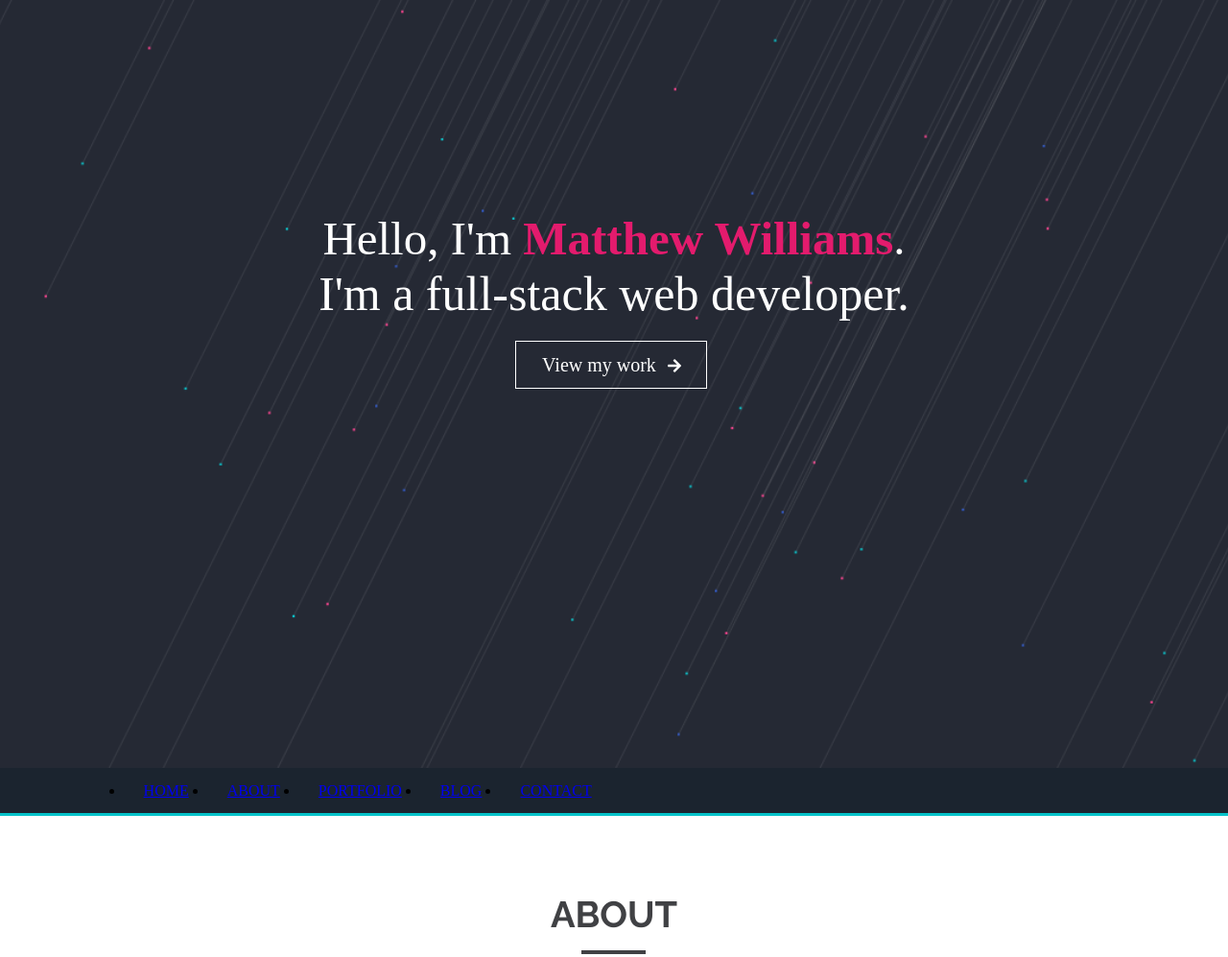
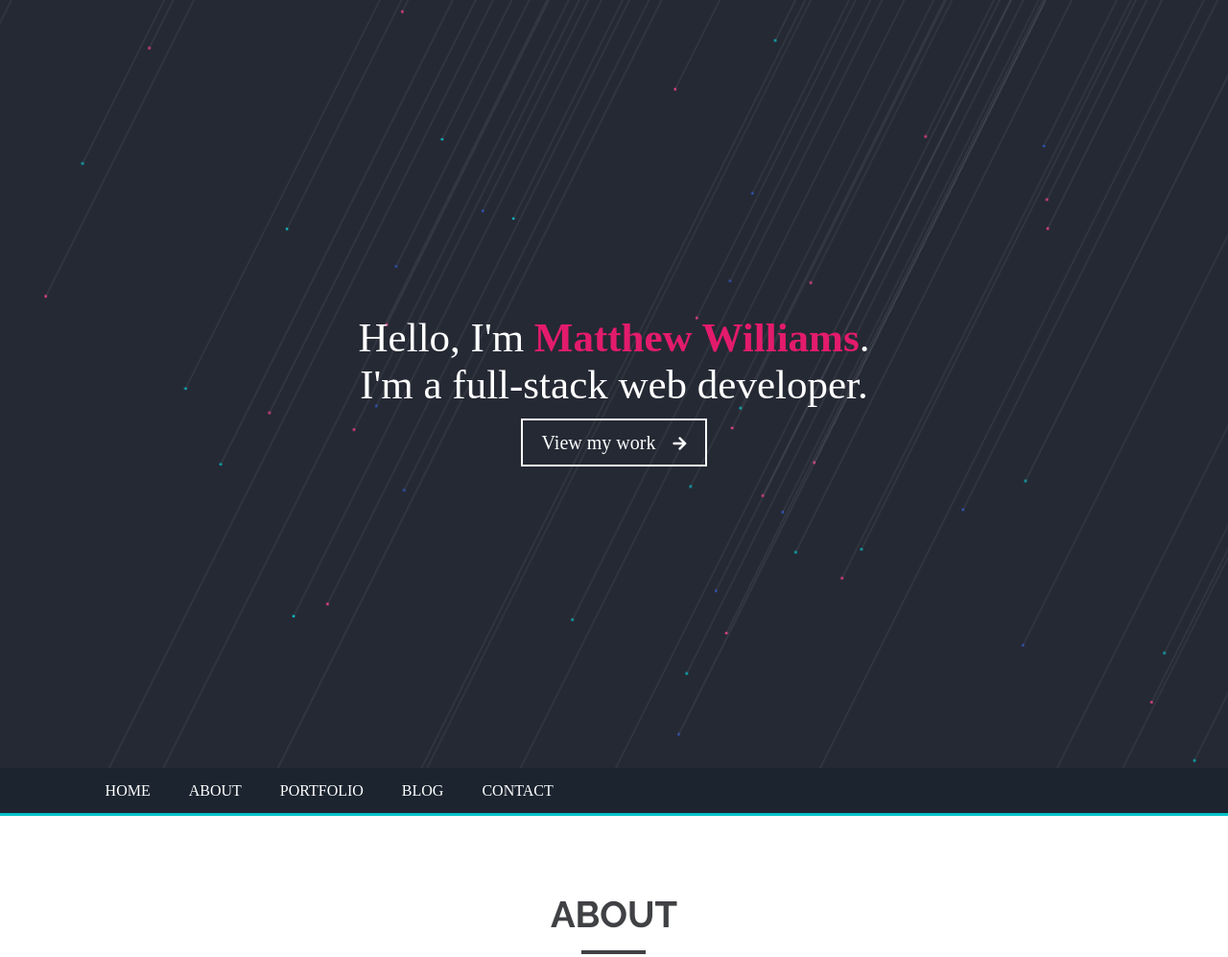
Before and after one commit to Abdurauf1/matthew-williams-website-layout, a plain HTML site: page index.html in a window 1280 px wide. Shown: the top 997 px of the page at 96% size. Drawn offline with Linux system fonts and the light colour scheme; a web font is replaced by a local one.

Commit message:
fix: header and navigation bar

```diff
--- a/index.html
+++ b/index.html
@@ -13,32 +13,41 @@
 
 <body>
     <!-- header -->
-    <div class="bg-image" id="section1">
-        <div class="container">
-            <div class="header">
-                <p class="about-me">Hello, I'm <span class="my-name">Matthew Williams</span>.</p>
-                <p class="who-am-i">I'm a full-stack web developer.</p>
-                <button href="#section2" class="navbar-nav header-button navbar navbar-expand-sm">
-                    <a href="#section2" class="btn-href nav-link">View my work</a>
-                    <i class="fas fa-arrow-right right-icon"></i>
-                </button>
-            </div>
+    <div class="bg-image" id="header">
+        <div class="header">
+            <p class="about-me">Hello, I'm <span class="my-name">Matthew Williams</span>.</p>
+            <p class="who-am-i">I'm a full-stack web developer.</p>
+            <a href="#about" class="header-button">
+                <span>View my work</span>
+                <i class="fas fa-arrow-right right-icon"></i>
+            </a>
         </div>
     </div>
 
-    <nav class="nav navbar navbar-expand-sm">
+    <!-- navigation bar -->
+    <nav class="nav">
         <div class="container">
-            <ul class="nav-wrapper navbar-nav">
-                <li class="nav-item"><a class="nav-text nav-link" href="#section1">home</a></li>
-                <li class="nav-item"><a class="nav-text nav-link" href="#section2">about</a></li>
-                <li class="nav-item"><a class="nav-text nav-link" href="#section3">portfolio</a></li>
-                <li class="nav-item"><a class="nav-text nav-link" href="#section4">blog</a></li>
-                <li class="nav-item"><a class="nav-text nav-link" href="#section5">contact</a></li>
+            <ul class="nav-wrapper">
+                <li class="nav-item">
+                    <a class="nav-text" href="#header">home</a>
+                </li>
+                <li class="nav-item">
+                    <a class="nav-text" href="#about">about</a>
+                </li>
+                <li class="nav-item">
+                    <a class="nav-text" href="#portfolio">portfolio</a>
+                </li>
+                <li class="nav-item">
+                    <a class="nav-text" href="#blog">blog</a>
+                </li>
+                <li class="nav-item">
+                    <a class="nav-text" href="#contact">contact</a>
+                </li>
             </ul>
         </div>
     </nav>
 
-    <div class="container" id="section2">
+    <div class="container" id="about">
         <p class="about-content-title" data-aos="fade-right" data-aos-duration="1000">about</p>
         <div class="border-bottom" data-aos="fade-right" data-aos-delay="200" data-aos-duration="1000"></div>
         <div class="about-icons-wrapper">
@@ -189,13 +198,13 @@
         </div>
     </div>
 
-    <div class="projects-content-wrapper" id="section3">
+    <div class="projects-content-wrapper" id="portfolio">
         <div class="container">
             <p class="projects-content-title" data-aos="fade-left" data-aos-duration="1000">Projects</p>
             <div class="projects-border-bottom" data-aos="fade-left" data-aos-delay="200" data-aos-duration="1000">
             </div>
             <div class="projects-button-wrapper">
-                <button class="project-name-button active" onclick="filter('all')">all</button>
+                <button class="project-name-button" onclick="filter('all')">all</button>
                 <button class="project-name-button" onclick="filter('ruby/rails')">ruby/rails</button>
                 <button class="project-name-button" onclick="filter('react-js')">react-js</button>
                 <button class="project-name-button" onclick="filter('javascript')">javascript</button>
@@ -223,7 +232,7 @@
         </div>
     </div>
 
-    <div class="container" id="section4">
+    <div class="container" id="blog">
         <p class="blog-content-title">Blog</p>
         <div class="blog-border-bottom"></div>
         <div class="blogs-wrapper">
@@ -274,7 +283,7 @@
         <i class="fas fa-angle-double-up"></i>
     </a>
 
-    <div class="contact-content" id="section5">
+    <div class="contact-content" id="contact">
         <div class="container">
             <p class="contact-content-title" data-aos="fade-right" data-aos-duration="1000">contact</p>
             <div class="contact-border-bottom" data-aos="fade-left" data-aos-duration="1000"></div>
--- a/main.js
+++ b/main.js
@@ -1,3 +1,7 @@
+var active = document.querySelector(".active")
+
+
+
 function filter(category) {
     const projects = document.getElementsByClassName("projects-card")
     for (let l = 0; l < projects.length; l++) {
--- a/style.scss
+++ b/style.scss
@@ -4,6 +4,7 @@ $main-title-color: #404144;
 $main-text-color: #717171;
 
 * {
+    padding: 0;
     margin: 0;
     box-sizing: border-box;
     outline: none;
@@ -45,6 +46,11 @@ body {
     display: none;
 }
 
+.active {
+    color: $main-purple-color!important;
+}
+
+//header
 .bg-image {
     width: 100vw;
     height: 100vh;
@@ -52,15 +58,17 @@ body {
     background-position: center;
     background-repeat: no-repeat;
     background-size: cover;
-    .container {
+    display: flex;
+    align-items: center;
+    justify-content: center;
     .header {
         width: fit-content;
-            margin: auto;
-            padding-top: 220px;
         text-align: center;
+        user-select: none;
         .about-me {
-                font-size: 49px;
+            font-size: 43px;
             color: #fff;
+            pointer-events: none;
             font-family: name-font;
             .my-name {
                 color: $main-purple-color;
@@ -68,25 +76,25 @@ body {
             }
         }
         .who-am-i {
-                font-size: 50px;
+            font-size: 43px;
             color: #fff;
-                padding-bottom: 20px;
+            padding-bottom: 25px;
             font-family: name-font;
+            pointer-events: none;
         }
         .header-button {
-                width: 200px;
-                height: 50px;
+            padding: 12px 20px;
             color: #fff;
             font-family: name-font;
             background-color: transparent;
-                border: 1px solid #fff;
+            border: 2px solid #fff;
             font-size: 20px;
-                margin-right: 5px;
             transition-duration: 0.5s;
             cursor: pointer;
+            text-decoration: none;
             &:hover {
                 background-color: $main-color;
-                    border: 1px solid $main-color;
+                border: 2px solid $main-color;
                 transition-duration: 0.5s;
             }
             &:hover {
@@ -94,20 +102,16 @@ body {
                     transform: rotate(90deg);
                 }
             }
-                .btn-href {
-                    text-decoration: none;
-                    color: #fff;
-                    margin-right: 7px;
-                }
             .right-icon {
                 font-size: 16px;
                 transition-duration: 0.5s;
-                }
+                margin-left: 13px;
             }
         }
     }
 }
 
+//navigation bar
 .nav {
     width: 100vw;
     height: 50px;
@@ -122,7 +126,10 @@ body {
             width: 500px;
             display: flex;
             .nav-item {
+                list-style-type: none;
                 .nav-text {
+                    text-decoration: none;
+                    color: #fff;
                     margin: 10px 20px;
                     text-transform: uppercase;
                     font-family: raleway;
```
Also changed, not shown: style.css, 1 other file. Lines whose indentation alone changed are shown as unchanged.
